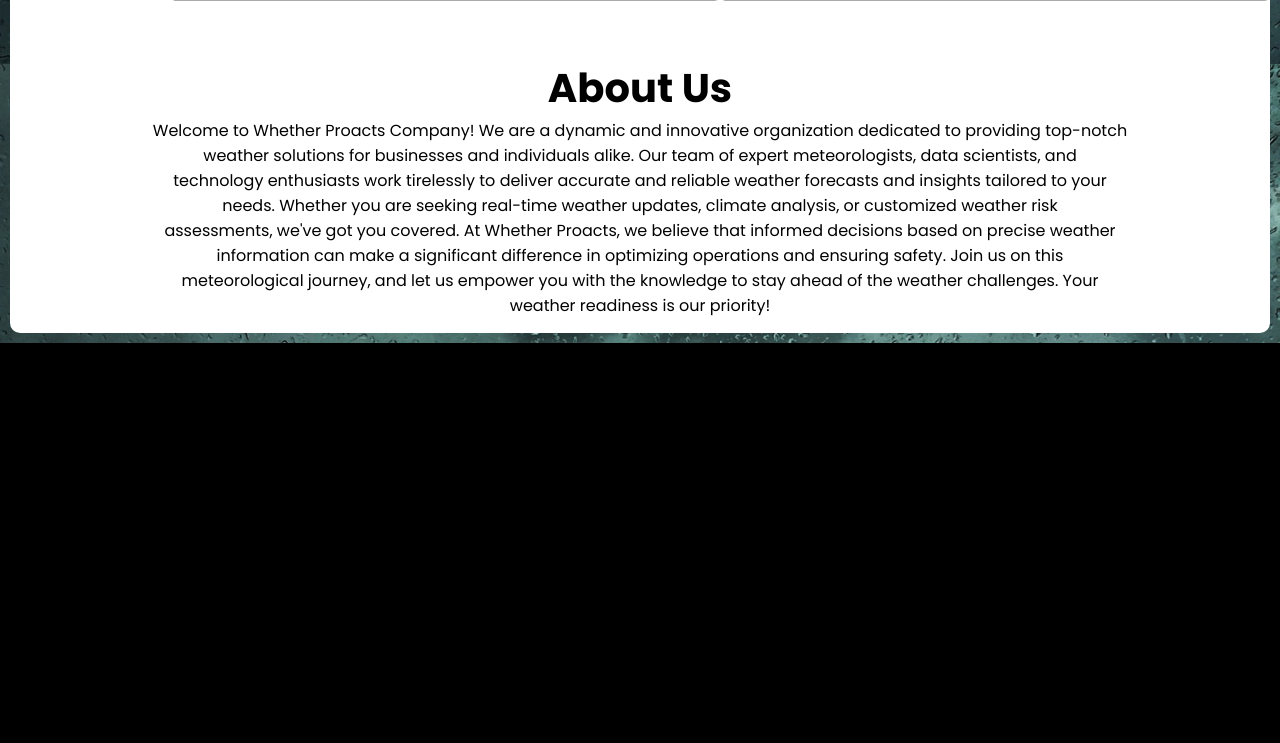
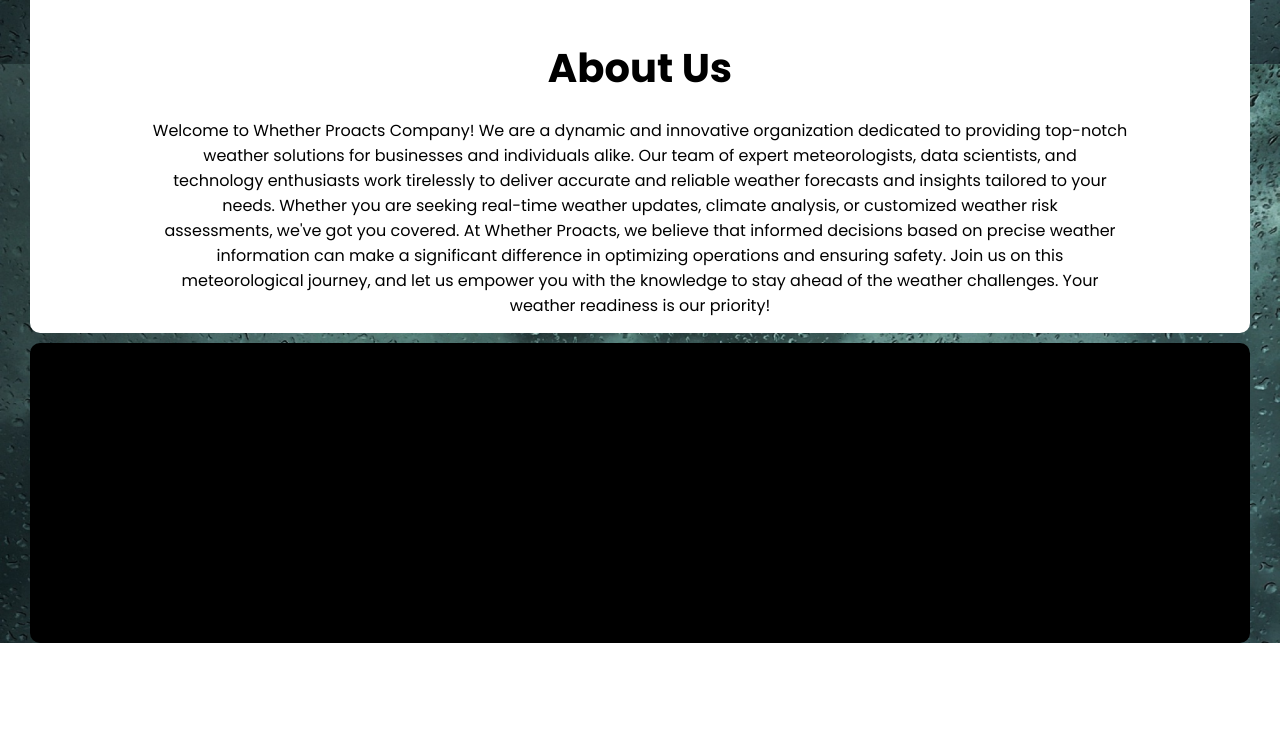
Before and after one commit to kavindu-akalanka/PHP, a Symfony app: page / in a window 1280 px wide. Shown: the part 2776-3519 px from the top of the page. After the commit the page ends 3419 px from the top, so only its background shows below. Run offline with Twig, Linux system fonts and the light colour scheme.

Commit message:
Update style_Wether.css

```diff
--- a/style_Wether.css
+++ b/style_Wether.css
@@ -14,7 +14,9 @@
 }
 .WhiteBg {
     font-family: Arial, sans-serif;
-    margin: 10px;
+    margin-top: -30px;
+    margin-left: 30px;
+    margin-right: 30px;
     background-color: #FFFFFF;
     border-radius: 10px;
   }
@@ -144,6 +146,7 @@
 
   p{
     text-align: center;
+    padding-top: 20px;
     padding-bottom: 15px;
   }
 
@@ -185,9 +188,12 @@
 
   footer {
     background-color: black;
-    width: 100%;
-    height: 400px;
+    margin-top: 10px;
+    height: 300px;
     color: white;
     text-align: center;
     padding-top: 50px;
+    border-radius: 10px;
+    margin-left: 30px;
+    margin-right: 30px;
   }
```
